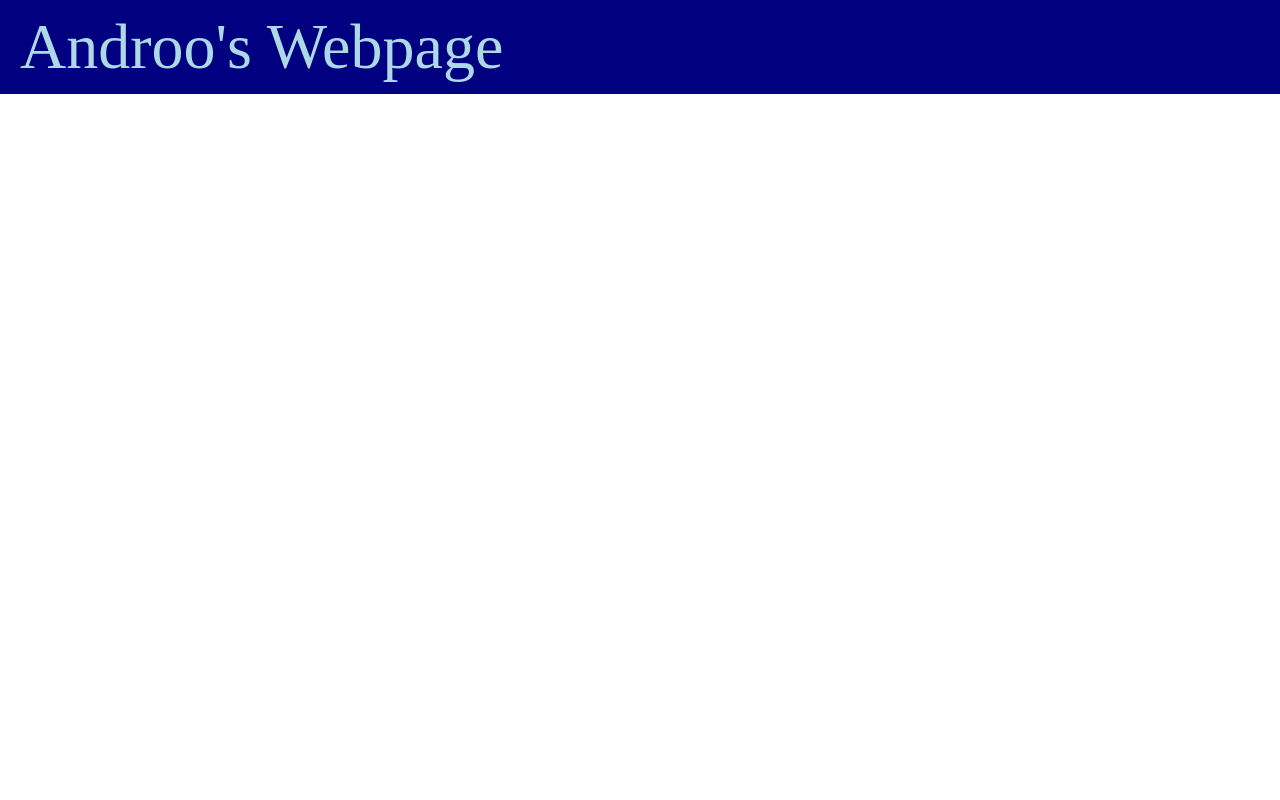
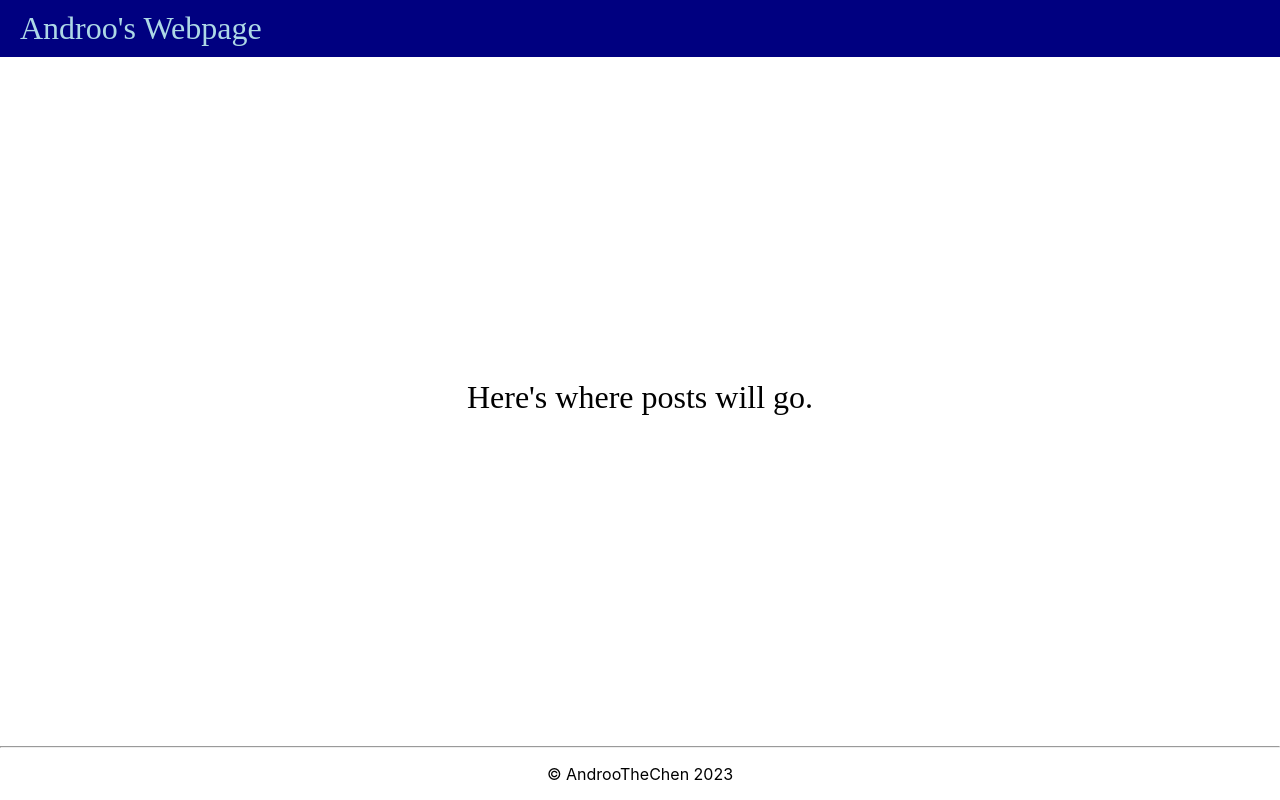
Before and after one commit to AndrooTheChen/androo-site, a React (Create React App) app: page / in a window 1280 px wide. Built offline with nearby package versions, Linux system fonts and the light colour scheme.

Commit message:
basic page layout done

```diff
--- a/src/components/components.css
+++ b/src/components/components.css
@@ -2,6 +2,13 @@ h1 {
     font-family: "Railway";
     font-weight: 500;
     margin: 0;
+}
+
+.layout {
+    display: flex;
+    flex-direction: column;
+    justify-content: space-between;
+    min-height: 100vh;
 }
 
 .header {
@@ -9,3 +16,7 @@ h1 {
     color: lightblue;
     padding: 10px 20px;
 }
+
+.footer {
+    text-align: center;
+}
--- /dev/null
+++ b/src/components/footer.js
@@ -0,0 +1,12 @@
+import React from "react";
+
+const Footer = () => {
+    return (
+        <div className="footer">
+            <hr/>
+            <p>&copy; AndrooTheChen {new Date().getFullYear()}</p>
+        </div>
+    )
+}
+
+export default Footer;
--- /dev/null
+++ b/src/components/layout.js
@@ -0,0 +1,17 @@
+import React from "react";
+import Header from "./header"
+import Footer from "./footer"
+
+import "./components.css"
+
+const Layout = ({children}) => {
+    return (
+        <div className="layout">
+            <Header />
+            <div>{children}</div>
+            <Footer />
+        </div>
+    )
+}
+
+export default Layout;
--- a/src/pages/home.js
+++ b/src/pages/home.js
@@ -1,13 +1,16 @@
 import React from "react";
 
-import Header from "../components/header";
+import Layout from "../components/layout"
+import "./pages.css"
 
 function Home() {
     return (
         <div>
-            <h1>
-                <Header />
-            </h1>
+            <Layout>
+                <h1 className="postlist">
+                    Here's where posts will go.
+                </h1>
+            </Layout>
         </div>
     )
 }
--- a/src/pages/pages.css
+++ b/src/pages/pages.css
@@ -0,0 +1,5 @@
+.postlist {
+    width: 40%;
+    margin: auto;
+    text-align: center;
+}
```
